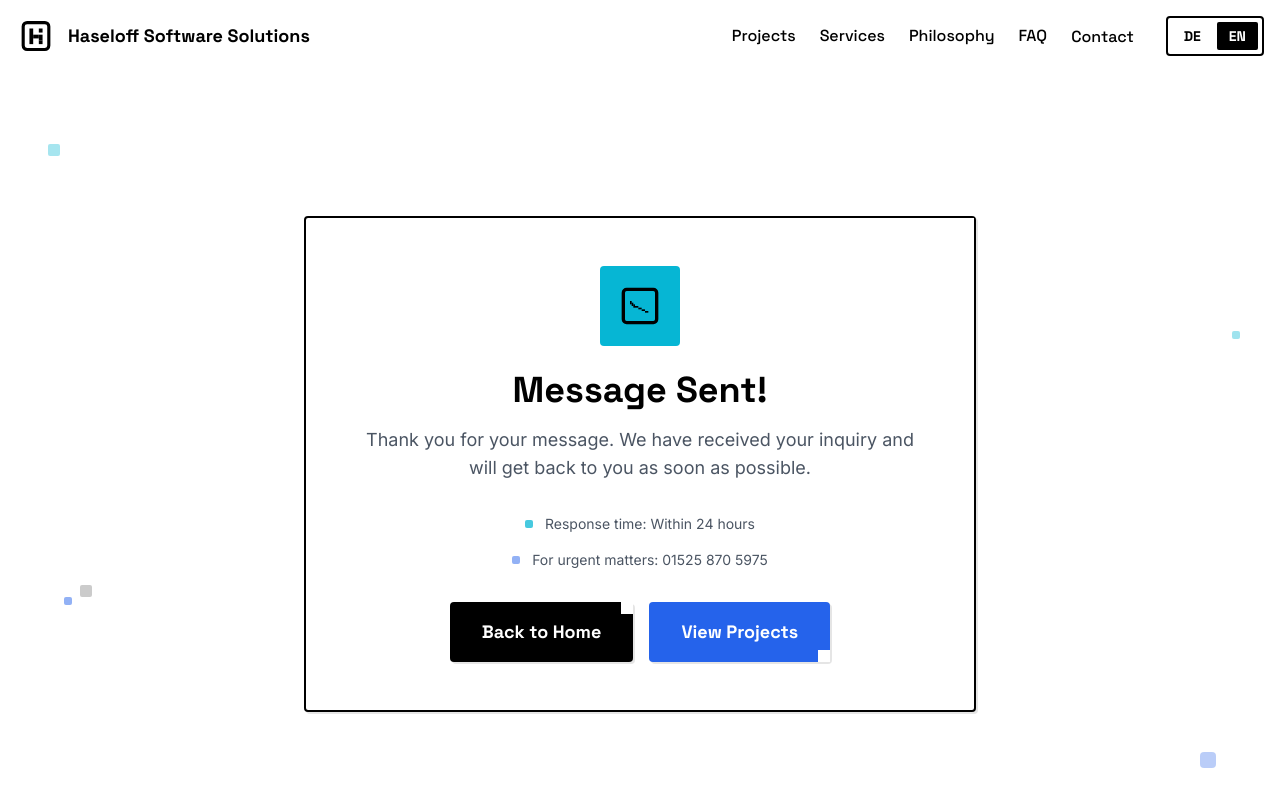
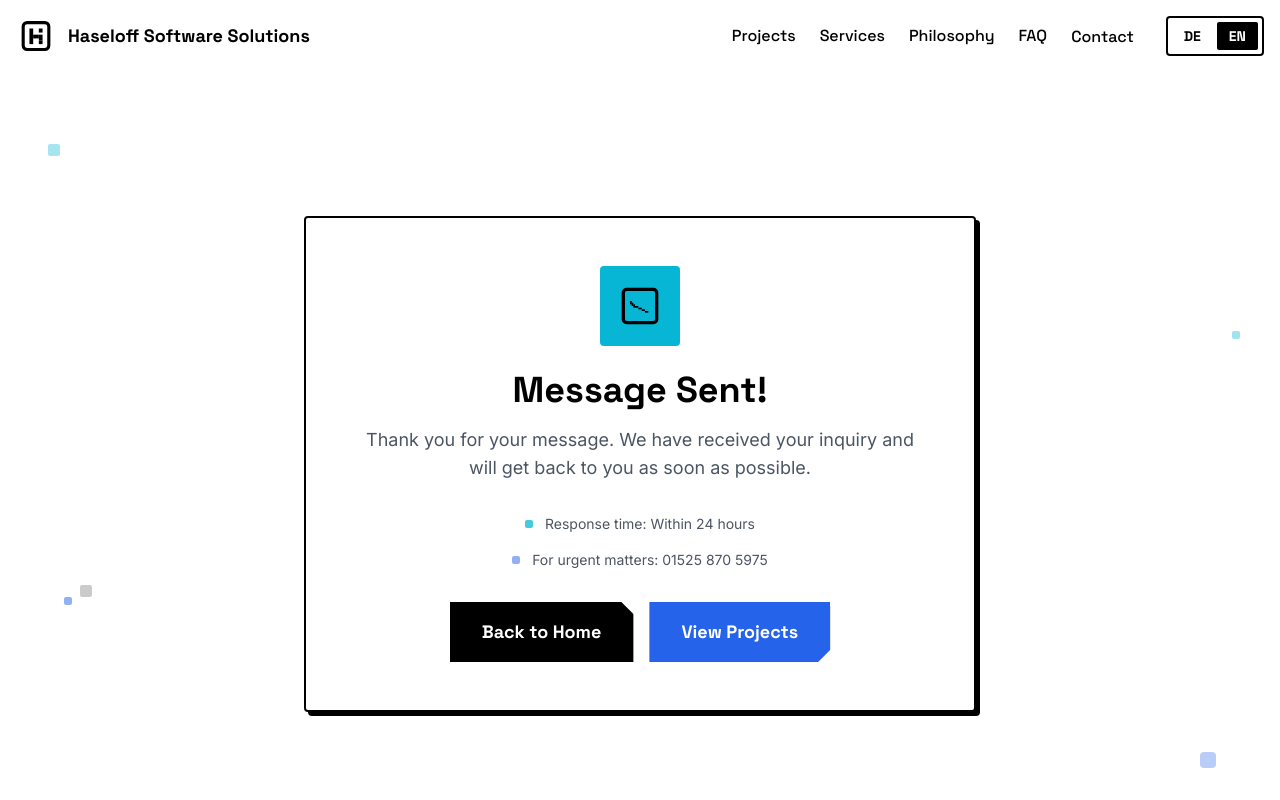
Before and after one commit to ttvtimotheus/haseloff-solutions, a Next.js app: page /en/danke in a window 1280 px wide. Shown: the top 800 px of the page. Built offline with nearby package versions, Linux system fonts and the light colour scheme.

Commit message:
UI refactoring

```diff
--- a/package.json
+++ b/package.json
@@ -25,6 +25,7 @@
     "@types/react": "^18.3.12",
     "@types/react-dom": "^18.3.1",
     "autoprefixer": "^10.4.20",
+    "baseline-browser-mapping": "^2.8.31",
     "eslint": "^8.57.1",
     "eslint-config-next": "^15.0.3",
     "postcss": "^8.4.49",
--- a/src/components/FAQ.tsx
+++ b/src/components/FAQ.tsx
@@ -73,7 +73,6 @@ export default function FAQ() {
             {faqItems.map((item, index) => (
               <PixelCard
                 key={item.id}
-                missingCorner={index % 2 === 0 ? 'top-right' : 'bottom-left'}
                 className="transition-all duration-300"
               >
                 <button
@@ -119,7 +118,7 @@ export default function FAQ() {
 
           {/* Zusätzliche Kontakt-Info */}
           <div className="mt-12 text-center">
-            <PixelCard missingCorner="top-right" className="bg-surface">
+            <PixelCard className="bg-surface">
               <div className="flex items-center justify-center gap-3 mb-4">
                 <div className="w-2 h-2 bg-accent rounded-pixel-sm animate-pulse"></div>
                 <h3 className="font-display font-medium text-lg">
--- a/src/components/PixelButton.tsx
+++ b/src/components/PixelButton.tsx
@@ -11,12 +11,14 @@ interface PixelButtonProps extends ButtonHTMLAttributes<HTMLButtonElement> {
 
 const PixelButton = forwardRef<HTMLButtonElement, PixelButtonProps>(
   ({ className, variant = 'primary', size = 'md', pixelCorner = 'top-right', children, ...props }, ref) => {
-    const baseStyles = 'relative inline-flex items-center justify-center font-display font-bold transition-all duration-200 active:translate-x-[1px] active:translate-y-[1px] active:shadow-pixel-active focus:outline-none focus:ring-2 focus:ring-secondary focus:ring-offset-2';
+    const baseStyles = 'relative inline-flex items-center justify-center font-display font-bold transition-all duration-200 hover:-translate-x-[2px] hover:-translate-y-[2px] active:translate-x-[2px] active:translate-y-[2px] focus:outline-none focus:ring-2 focus:ring-secondary focus:ring-offset-2';
+
+    const isFilled = variant === 'primary' || variant === 'secondary';
 
     const variants = {
-      primary: 'bg-primary text-white hover:bg-primary-light shadow-pixel hover:shadow-pixel-hover',
-      secondary: 'bg-secondary text-white hover:bg-secondary-dark shadow-pixel hover:shadow-pixel-hover',
-      ghost: 'bg-transparent text-primary hover:bg-surface border-2 border-primary',
+      primary: 'bg-primary text-white hover:bg-primary-light drop-shadow-pixel hover:drop-shadow-pixel-hover active:drop-shadow-pixel-active',
+      secondary: 'bg-secondary text-white hover:bg-secondary-dark drop-shadow-pixel hover:drop-shadow-pixel-hover active:drop-shadow-pixel-active',
+      ghost: 'bg-transparent text-primary hover:bg-surface border-2 border-primary shadow-pixel hover:shadow-pixel-hover active:shadow-pixel-active',
     };
 
     const sizes = {
@@ -25,19 +27,22 @@ const PixelButton = forwardRef<HTMLButtonElement, PixelButtonProps>(
       lg: 'px-8 py-4 text-lg',
     };
 
-    const cornerClasses = pixelCorner === 'top-right'
-      ? 'before:absolute before:content-[""] before:top-0 before:right-0 before:w-3 before:h-3 before:bg-background'
-      : 'before:absolute before:content-[""] before:bottom-0 before:right-0 before:w-3 before:h-3 before:bg-background';
+    const clipPathStyles: Record<string, React.CSSProperties> = {
+      'top-right': { clipPath: 'polygon(0 0, calc(100% - 12px) 0, 100% 12px, 100% 100%, 0 100%)' },
+      'bottom-right': { clipPath: 'polygon(0 0, 100% 0, 100% calc(100% - 12px), calc(100% - 12px) 100%, 0 100%)' },
+    };
+
+    const style = isFilled ? clipPathStyles[pixelCorner] : undefined;
 
     return (
       <button
         ref={ref}
+        style={style}
         className={cn(
           baseStyles,
           variants[variant],
           sizes[size],
-          cornerClasses,
-          'rounded-pixel',
+          !isFilled && 'rounded-pixel',
           className
         )}
         {...props}
--- a/src/components/PixelCard.tsx
+++ b/src/components/PixelCard.tsx
@@ -4,28 +4,18 @@ import { HTMLAttributes, forwardRef } from 'react';
 import { cn } from '@/lib/utils';
 
 interface PixelCardProps extends HTMLAttributes<HTMLDivElement> {
-  missingCorner?: 'top-left' | 'top-right' | 'bottom-left' | 'bottom-right';
   hover?: boolean;
 }
 
 const PixelCard = forwardRef<HTMLDivElement, PixelCardProps>(
-  ({ className, missingCorner = 'top-right', hover = false, children, ...props }, ref) => {
-    const cornerStyles = {
-      'top-left': 'before:top-0 before:left-0',
-      'top-right': 'before:top-0 before:right-0',
-      'bottom-left': 'before:bottom-0 before:left-0',
-      'bottom-right': 'before:bottom-0 before:right-0',
-    };
-
+  ({ className, hover = false, children, ...props }, ref) => {
     return (
       <div
         ref={ref}
         className={cn(
           'relative bg-white border-2 border-primary rounded-pixel p-6',
-          'before:absolute before:content-[""] before:w-4 before:h-4 before:bg-background',
-          cornerStyles[missingCorner],
-          hover && 'transition-all duration-200 hover:translate-x-[2px] hover:translate-y-[2px] hover:shadow-pixel-hover cursor-pointer group',
-          'shadow-pixel',
+          'shadow-pixel transition-all duration-200',
+          hover && 'hover:-translate-x-[2px] hover:-translate-y-[2px] hover:shadow-pixel-hover cursor-pointer group',
           className
         )}
         {...props}
--- a/src/components/PixelCardSkeleton.tsx
+++ b/src/components/PixelCardSkeleton.tsx
@@ -13,7 +13,6 @@ export default function PixelCardSkeleton({ className, variant = 'default', styl
     <div
       className={cn(
         'relative bg-gray-100 border-2 border-gray-200 rounded-pixel p-6 animate-pulse',
-        'before:absolute before:content-[""] before:w-4 before:h-4 before:bg-background before:top-0 before:right-0',
         'shadow-pixel',
         className
       )}
--- a/src/components/PixelSpinner.tsx
+++ b/src/components/PixelSpinner.tsx
@@ -24,8 +24,6 @@ export default function PixelSpinner({ size = 'md', className }: PixelSpinnerPro
     <div className={cn('relative', sizeClasses[size], className)}>
       {/* Outer frame */}
       <div className="absolute inset-0 border-2 border-primary rounded-pixel">
-        {/* Missing corner */}
-        <div className="absolute top-0 right-0 w-2 h-2 bg-background"></div>
       </div>
 
       {/* Animated pixels */}
--- a/src/components/Projects.tsx
+++ b/src/components/Projects.tsx
@@ -60,7 +60,6 @@ export default function Projects() {
             projects.map((project, index) => (
               <PixelCard
                 key={project.id}
-                missingCorner={index % 2 === 0 ? 'top-right' : 'bottom-left'}
                 hover
                 className={`transition-all duration-500 ${
                   visibleProjects.includes(index)
--- a/src/components/Services.tsx
+++ b/src/components/Services.tsx
@@ -106,7 +106,6 @@ export default function Services() {
             services.map((service, index) => (
               <PixelCard
                 key={service.id}
-                missingCorner={index === 1 ? 'bottom-right' : 'top-right'}
                 className="animate-stagger-in opacity-0"
                 style={staggerDelay(index)}
               >
--- a/tailwind.config.ts
+++ b/tailwind.config.ts
@@ -38,9 +38,16 @@ const config: Config = {
         'pixel-lg': '6px',
       },
       boxShadow: {
-        'pixel': '2px 2px 0px rgba(0, 0, 0, 0.1)',
-        'pixel-hover': '3px 3px 0px rgba(0, 0, 0, 0.15)',
-        'pixel-active': '1px 1px 0px rgba(0, 0, 0, 0.1)',
+        'pixel-sm': '2px 2px 0px #000000',
+        'pixel': '4px 4px 0px #000000',
+        'pixel-hover': '6px 6px 0px #000000',
+        'pixel-active': '2px 2px 0px #000000',
+      },
+      dropShadow: {
+        'pixel-sm': '2px 2px 0px #000000',
+        'pixel': '4px 4px 0px #000000',
+        'pixel-hover': '6px 6px 0px #000000',
+        'pixel-active': '2px 2px 0px #000000',
       },
       animation: {
         'pixel-shift': 'pixelShift 0.3s ease-out',
```
Also changed, not shown: src/components/ContactForm.tsx (+2 -5 lines), 1 other file (tests, documents, lock files or other folders).
